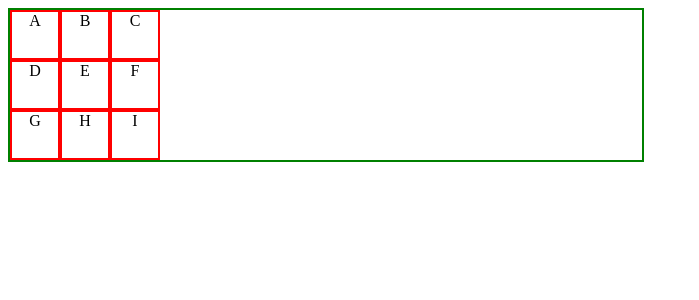
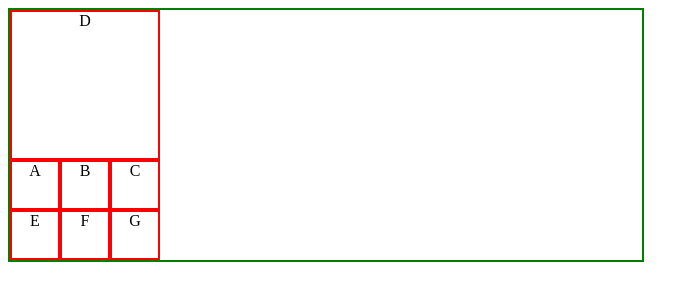
Before and after one commit to sefeoluwa/learningTests, a plain HTML site: page index.html in a window 1280 px wide. Shown: the whole page, without its empty margins (0-699 px from the left). Drawn offline with Linux system fonts and the light colour scheme.

Commit message:
grid start and grid properties

```diff
--- a/index.html
+++ b/index.html
@@ -15,8 +15,8 @@
       <div class="gridE">E</div>
       <div class="gridF">F</div>
       <div class="gridG">G</div>
-      <div class="gridH">H</div>
-      <div class="gridI">I</div>
+
+
     </div>
 
 
--- a/style.css
+++ b/style.css
@@ -12,3 +12,10 @@
 
     border: 2px solid red;
 }
+
+.gridD{
+    grid-column-start: 1;
+    grid-column-end: 4;
+    grid-row-start: 1;
+    grid-row-end: 4;
+}
```
